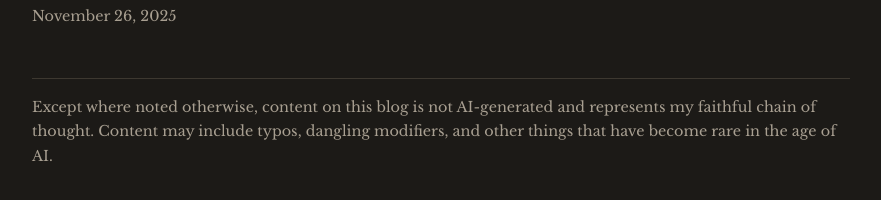
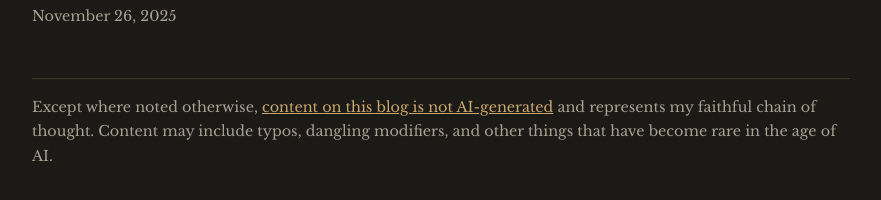
Before and after one commit to downscore/downscore.github.io, a Jekyll site: the page built from index.md, in a window 1280 px wide. Shown: the part 525-725 px from the top of the page, without its empty margins (199-1080 px from the left). Built offline with Jekyll 4.4.1, drawn with Linux system fonts in a browser that asks for light colours; part of the change alters nothing that is shown.

Commit message:
Add link to footer

```diff
--- a/_layouts/default.html
+++ b/_layouts/default.html
@@ -40,7 +40,7 @@
   </main>
 
   <footer>
-    <p>Except where noted otherwise, content on this blog is not AI-generated and represents my faithful chain of thought. Content may include typos, dangling modifiers, and other things that have become rare in the age of AI.</p>
+    <p>Except where noted otherwise, <a href="https://xkcd.com/3126/">content on this blog is not AI-generated</a> and represents my faithful chain of thought. Content may include typos, dangling modifiers, and other things that have become rare in the age of AI.</p>
   </footer>
 </body>
 </html>
```
